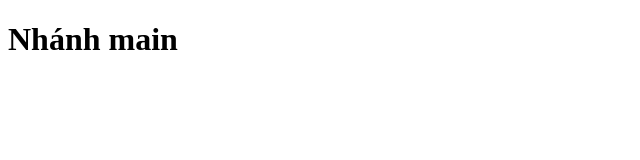
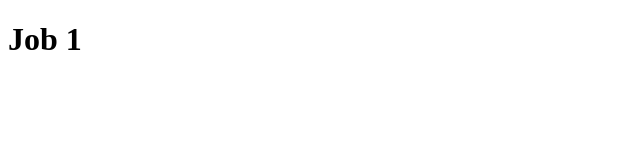
Before and after one commit to kitdi2123/Duan5, a plain HTML site: page index.html in a window 1280 px wide. Shown: the whole page, without its empty margins (0-640 px from the left). Drawn offline with Linux system fonts and the light colour scheme.

Commit message:
Job 1 commit

```diff
--- a/index.html
+++ b/index.html
@@ -6,6 +6,6 @@
     <title>Document</title>
 </head>
 <body>
-    <h1>Nhánh main</h1>
+    <h1>Job 1</h1>
 </body>
 </html>
```
